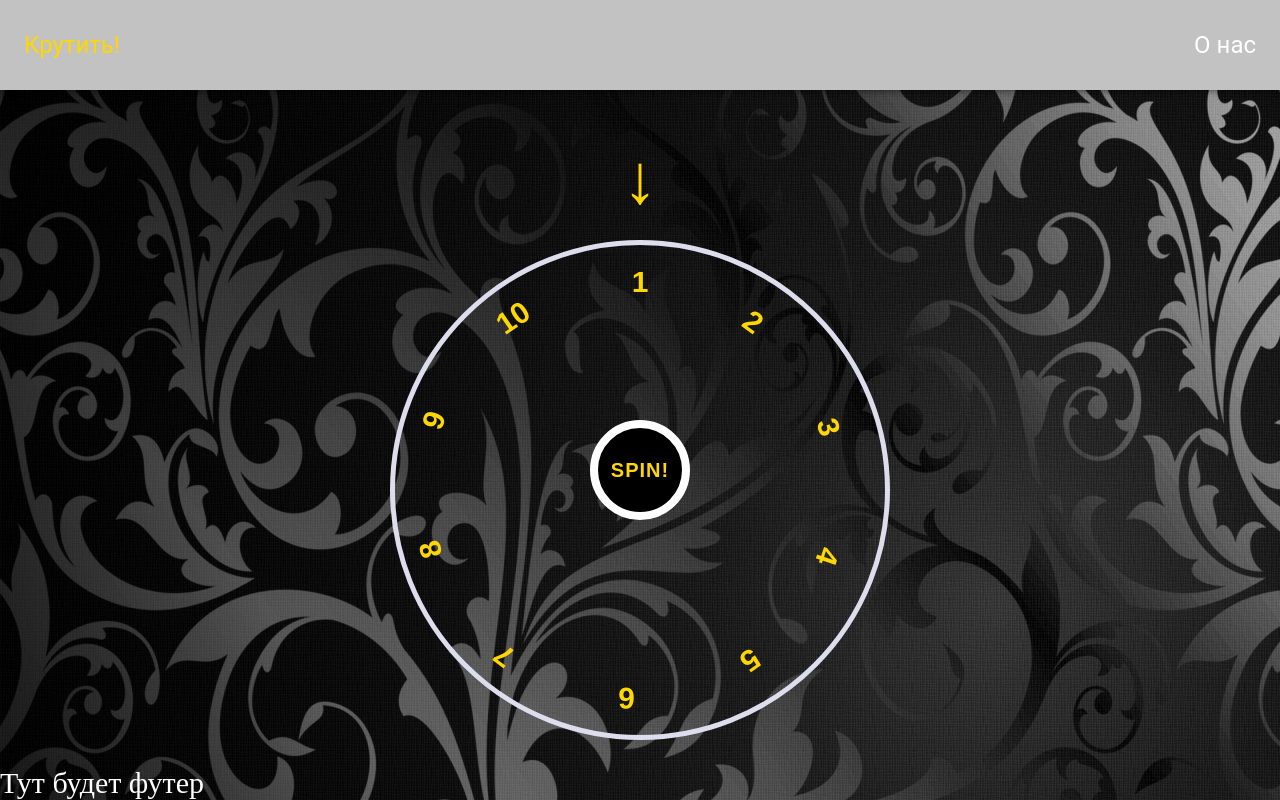
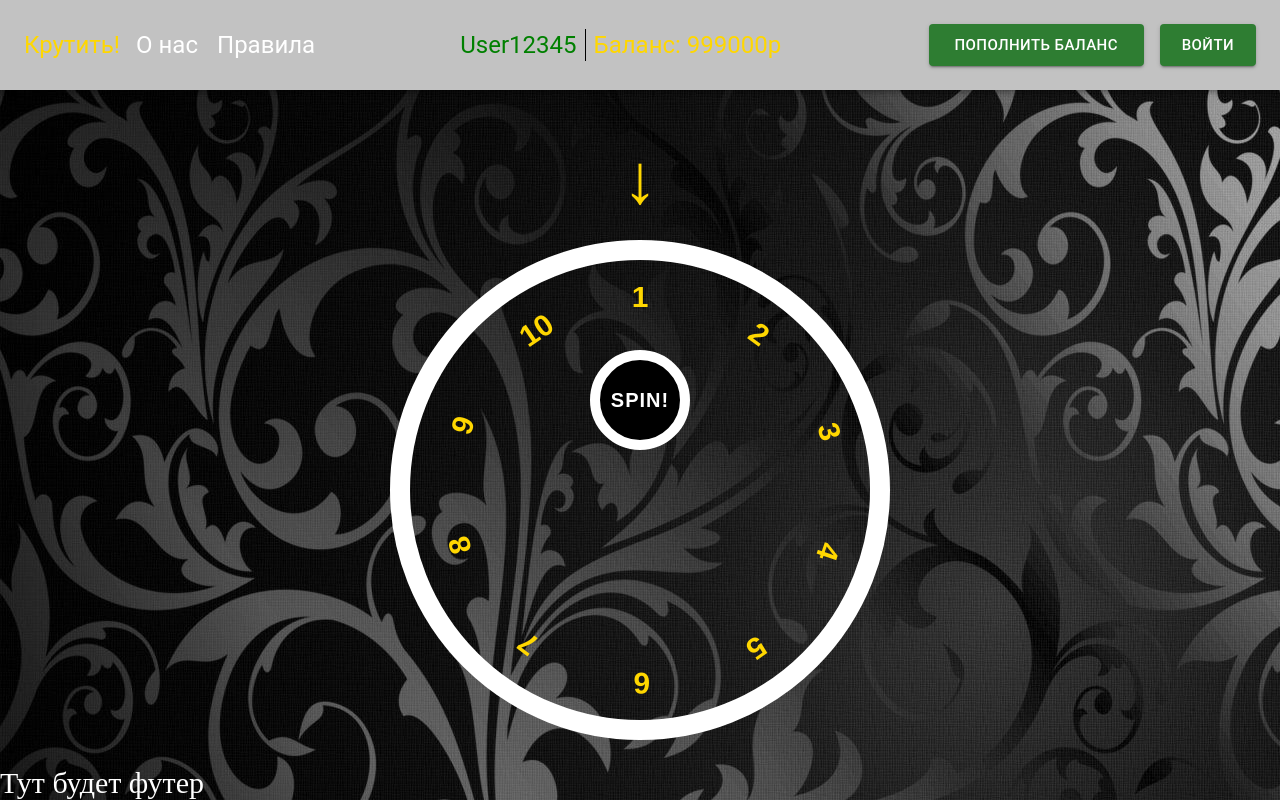
Before and after one commit to suba177/casino-pet-project, a React (Vite) app: page / in a window 1280 px wide. Built offline with nearby package versions, Linux system fonts and the light colour scheme.

Commit message:
working code

```diff
--- a/src/App.tsx
+++ b/src/App.tsx
@@ -3,6 +3,7 @@ import "./reset.css";
 import Wheel from "./components/Wheel";
 import Layout from "./components/Layout";
 import About from "./components/About";
+import Rules from "./components/Rules";
 
 export default function App() {
   return (
@@ -10,6 +11,7 @@ export default function App() {
       <Route path="/" element={<Layout />}>
         <Route index element={<Wheel />} />
         <Route path="about" element={<About />} />
+        <Route path="rules" element={<Rules />} />
       </Route>
     </Routes>
   );
--- /dev/null
+++ b/src/components/Header.tsx
@@ -0,0 +1,86 @@
+import { NavLink } from "react-router-dom";
+
+import Box from "@mui/material/Box";
+import AppBar from "@mui/material/AppBar";
+import Toolbar from "@mui/material/Toolbar";
+import { Typography } from "@mui/material";
+import Button from "@mui/material/Button";
+
+export default function Header() {
+  const setActive = ({ isActive }) => (isActive ? "active-link" : "");
+
+  return (
+    <div>
+      <Box sx={{ marginBottom: "150px" }}>
+        <AppBar position="static" sx={{ height: "90px" }}>
+          <Toolbar
+            sx={{
+              flexGrow: 1,
+              display: "flex",
+              justifyContent: "space-between",
+            }}
+          >
+            <Box
+              sx={{
+                display: "flex",
+              }}
+            >
+              <Typography variant="h5">
+                <NavLink to="/" className={setActive}>
+                  Крутить!
+                </NavLink>
+              </Typography>
+              <Typography variant="h5" sx={{ ml: 2, mr: 2, minWidth: "65px" }}>
+                <NavLink to="/about" className={setActive}>
+                  О нас
+                </NavLink>
+              </Typography>
+              <Typography variant="h5">
+                <NavLink to="/rules" className={setActive}>
+                  Правила
+                </NavLink>
+              </Typography>
+            </Box>
+            <Box sx={{ display: "flex" }}>
+              <Typography
+                variant="h5"
+                sx={{
+                  color: "green",
+                  pr: 1,
+                  ml: 2,
+                  borderRight: "1px solid black",
+                }}
+              >
+                User12345
+              </Typography>
+              <Typography
+                variant="h5"
+                sx={{ color: "gold", ml: 1, mr: 2, minWidth: "190px" }}
+              >
+                Баланс: 999000р
+              </Typography>
+            </Box>
+            <Box sx={{ display: "flex" }}>
+              <Button
+                color="success"
+                size="large"
+                variant="contained"
+                sx={{ minWidth: "215px" }}
+              >
+                Пополнить баланс
+              </Button>
+              <Button
+                color="success"
+                size="large"
+                variant="contained"
+                sx={{ ml: 2 }}
+              >
+                Войти
+              </Button>
+            </Box>
+          </Toolbar>
+        </AppBar>
+      </Box>
+    </div>
+  );
+}
--- a/src/components/Layout.tsx
+++ b/src/components/Layout.tsx
@@ -1,31 +1,12 @@
-import { NavLink, Outlet } from "react-router-dom";
-import Box from "@mui/material/Box";
-import AppBar from "@mui/material/AppBar";
-import Toolbar from "@mui/material/Toolbar";
-import { Typography } from "@mui/material";
+import { Outlet } from "react-router-dom";
+import Header from "./Header";
 
 export default function Layout() {
-  const setActive = ({ isActive }) => (isActive ? "active-link" : "");
-
   return (
     <div className="container">
-      <Box sx={{ marginBottom: "150px" }}>
-        <AppBar position="static" sx={{ height: "90px" }}>
-          <Toolbar sx={{ flexGrow: 1 }}>
-            <Typography variant="h5" sx={{ flexGrow: 1 }}>
-              <NavLink to="/" className={setActive}>
-                Крутить!
-              </NavLink>
-            </Typography>
-            <Typography variant="h5">
-              <NavLink to="/about" className={setActive}>
-                О нас
-              </NavLink>
-            </Typography>
-          </Toolbar>
-        </AppBar>
-      </Box>
-
+      <header>
+        <Header />
+      </header>
       <main>
         <Outlet />
       </main>
--- /dev/null
+++ b/src/components/Rules.tsx
@@ -0,0 +1,7 @@
+import React from "react";
+
+export default function Rules() {
+  return (
+    <div style={{ color: "white", fontSize: "20px" }}>Тут будут правила</div>
+  );
+}
--- a/src/index.css
+++ b/src/index.css
@@ -34,7 +34,7 @@ footer {
   width: 500px;
   height: 500px;
   border-radius: 50%;
-  border: 5px solid #dde;
+  border: 20px solid white;
   position: relative;
   overflow: hidden;
   transition: 5s;
@@ -56,18 +56,18 @@ footer {
 
 #spin {
   position: absolute;
-  top: 470px;
+  top: 50%;
   left: 50%;
   transform: translate(-50%, -50%);
   z-index: 10;
   background-color: #000000;
   text-transform: uppercase;
-  border: 8px solid #fff;
+  border: 10px solid #fff;
   font-weight: bold;
   font-size: 20px;
   width: 100px;
   height: 100px;
-  color: gold;
+  color: white;
   font-family: sans-serif;
   border-radius: 50%;
   cursor: pointer;
```
